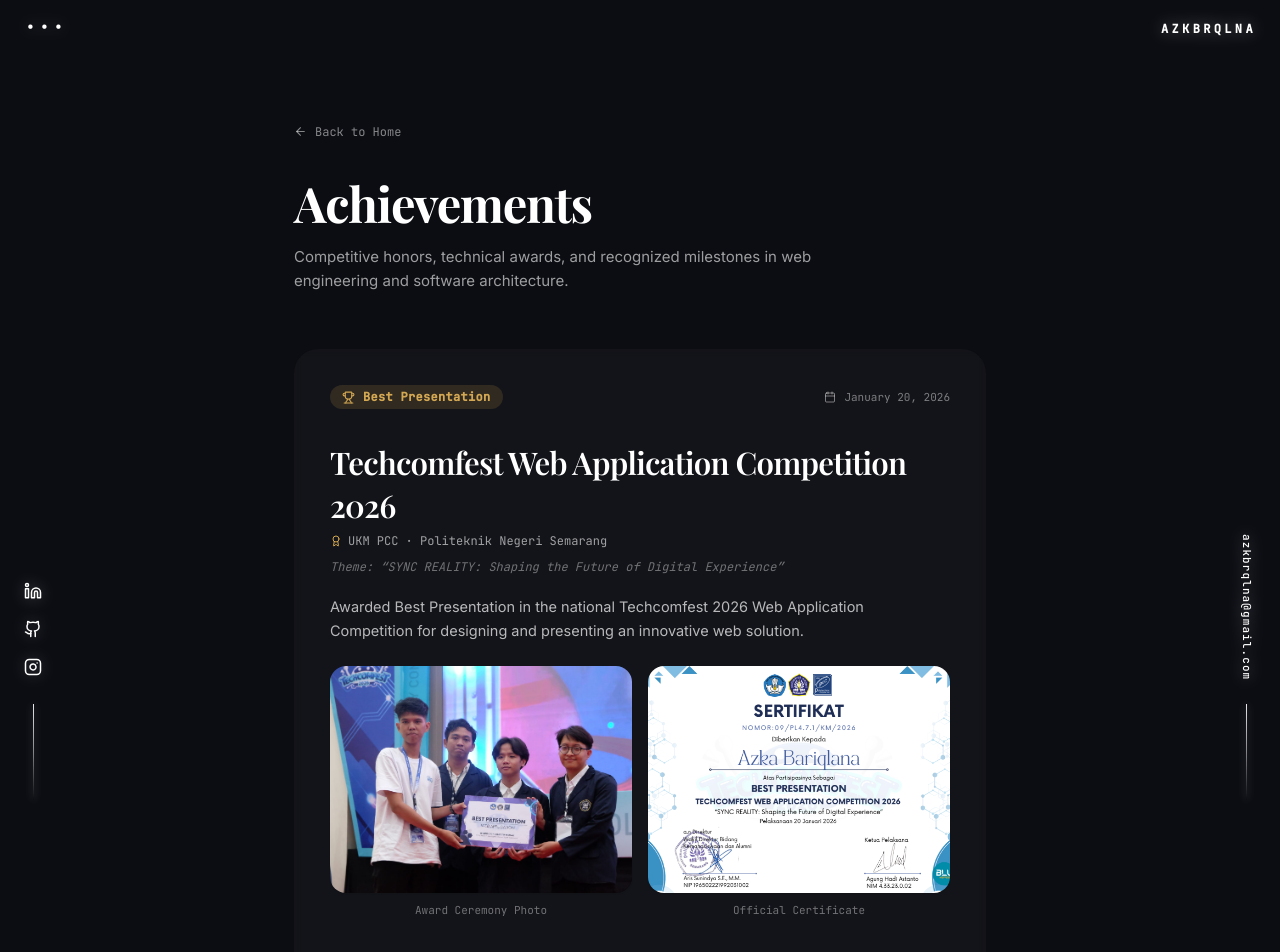
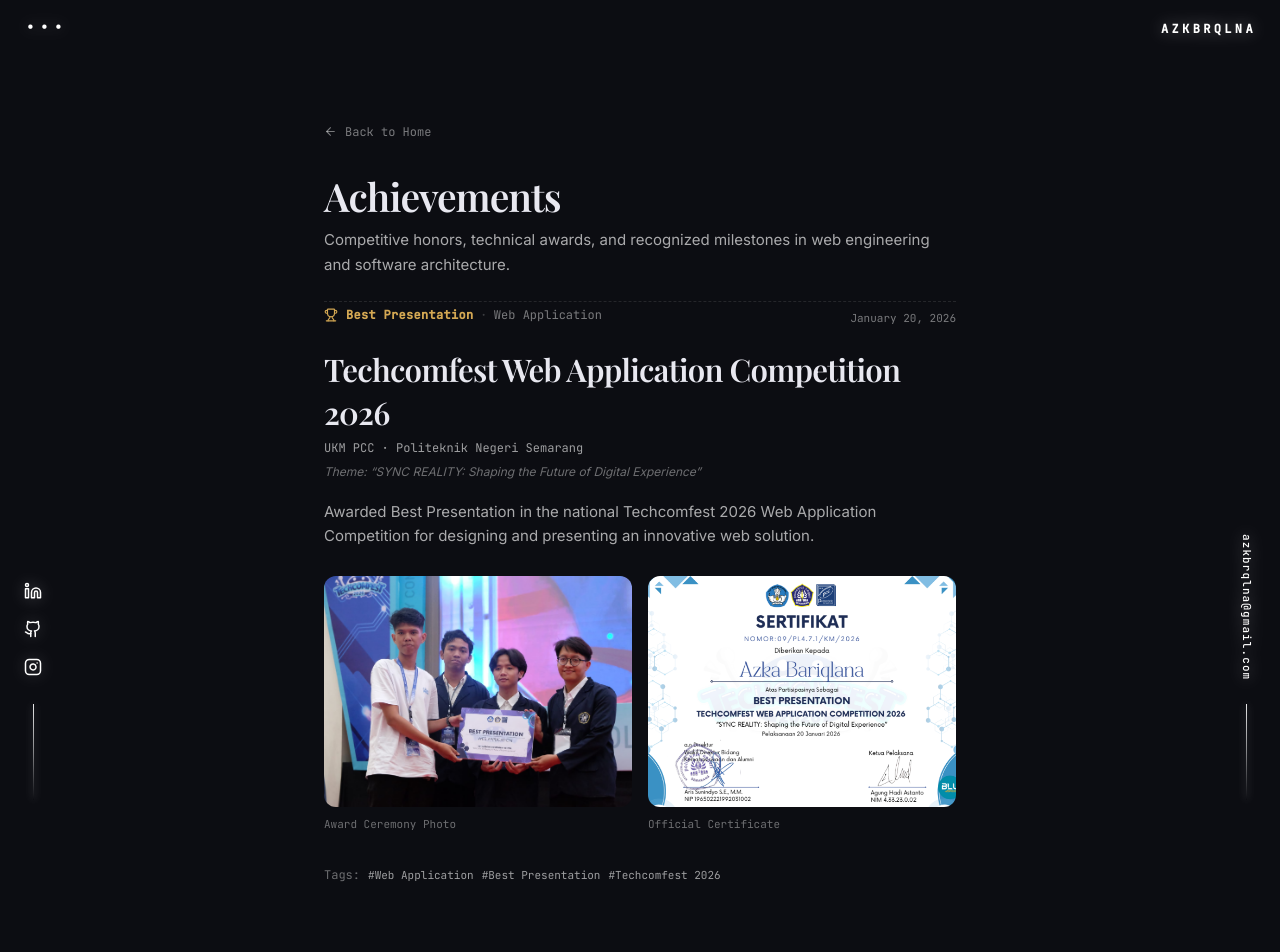
Before and after one commit to azkbrqlna/portofolio, a Next.js app: page /achievements in a window 1280 px wide. Shown: the top 952 px of the page. Built offline with nearby package versions, Linux system fonts and the light colour scheme; a web font is replaced by a local one.

Commit message:
feat: add achievements page with interactive media dialogs

```diff
--- a/src/app/achievements/page.jsx
+++ b/src/app/achievements/page.jsx
@@ -7,8 +7,6 @@
   ArrowLeft,
   ExternalLink,
   Trophy,
-  Award,
-  Calendar,
   Maximize2,
 } from "lucide-react";
 import {
@@ -22,12 +20,12 @@
 export default function AchievementsPage() {
   return (
     <div className="min-h-screen">
-      <div className="mx-auto max-w-[740px] px-6 pt-24 pb-28">
+      <div className="mx-auto max-w-[680px] px-6 pt-24 pb-28">
         {/* Navigation Link */}
         <div className="pt-6 pb-6">
           <Link
             href="/"
-            className="group inline-flex items-center gap-2 font-mono text-xs text-white/50 hover:text-white transition-colors duration-200 mb-8"
+            className="group inline-flex items-center gap-2 font-mono text-xs text-white/45 hover:text-[#d4a853] transition-colors duration-200 mb-8"
           >
             <ArrowLeft
               size={13}
@@ -37,76 +35,76 @@
           </Link>
 
           {/* Page Heading */}
-          <div className="space-y-3">
+          <div className="space-y-2">
             <h1
-              className="text-3xl sm:text-5xl font-serif font-bold text-white tracking-tight leading-tight"
+              className="text-3xl sm:text-4xl font-serif font-semibold text-[#e8e8f0] tracking-tight leading-tight"
               style={{ fontFamily: "'Playfair Display', Georgia, serif" }}
             >
               Achievements
             </h1>
-            <p className="text-[15px] text-white/60 leading-relaxed max-w-xl">
+            <p className="text-[15px] text-white/65 leading-relaxed">
               Competitive honors, technical awards, and recognized milestones in
               web engineering and software architecture.
             </p>
           </div>
         </div>
 
-        {/* Spacing instead of line divider */}
-        <div className="h-8" />
+        <hr className="dotted-divider mb-12" />
 
-        {/* Achievements Showcase List */}
+        {/* Achievements List - No cards, no outer borders, pure editorial flow */}
         <div className="space-y-12">
-          {achievements.map((item) => (
-            <article
-              key={item.id}
-              className="relative rounded-3xl bg-white/[0.03] p-6 sm:p-9 backdrop-blur-sm transition-all duration-300 hover:bg-white/[0.045]"
-            >
+          {achievements.map((item, idx) => (
+            <article key={item.id || idx} className="space-y-5">
               {/* Header Badges: Award title & date */}
-              <div className="flex flex-wrap items-center justify-between gap-3 pb-4">
-                <div className="inline-flex items-center gap-2 px-3 py-1 rounded-full bg-[#d4a853]/15 text-[#d4a853] font-mono text-xs font-semibold tracking-wide">
-                  <Trophy size={13} className="shrink-0 text-[#d4a853]" />
-                  <span>{item.award}</span>
+              <div className="flex flex-col sm:flex-row sm:items-baseline sm:justify-between gap-1.5">
+                <div className="flex items-center gap-2">
+                  <Trophy size={14} className="text-[#d4a853] shrink-0" />
+                  <span className="font-mono text-xs font-semibold text-[#d4a853] tracking-wide">
+                    {item.award}
+                  </span>
+                  <span className="text-white/20">·</span>
+                  <span className="font-mono text-xs text-white/45">
+                    {item.category}
+                  </span>
                 </div>
 
-                <div className="flex items-center gap-2 font-mono text-[11px] text-white/45">
-                  <Calendar size={12} />
-                  <span>{item.date}</span>
-                </div>
+                <span className="font-mono text-[11px] text-white/45">
+                  {item.date}
+                </span>
               </div>
 
               {/* Title & Organization */}
-              <div className="pt-4 pb-3 space-y-1.5">
+              <div className="space-y-1.5">
                 <h2
-                  className="text-2xl sm:text-3xl font-serif font-semibold text-white tracking-tight leading-snug"
+                  className="text-2xl sm:text-3xl font-serif font-semibold text-[#e8e8f0] tracking-tight leading-snug"
                   style={{ fontFamily: "'Playfair Display', Georgia, serif" }}
                 >
                   {item.title}
                 </h2>
 
-                <p className="font-mono text-xs text-white/60 flex items-center gap-1.5">
-                  <Award size={12} className="text-[#d4a853]" />
-                  <span>{item.organizer}</span>
+                <p className="font-mono text-xs text-white/60">
+                  {item.organizer}
                 </p>
 
                 {item.theme && (
-                  <p className="text-xs font-mono text-white/40 italic pt-1">
+                  <p className="text-xs text-white/40 italic pt-0.5">
                     Theme: &ldquo;{item.theme}&rdquo;
                   </p>
                 )}
               </div>
 
               {/* Description */}
-              <p className="text-[14.5px] text-white/70 leading-relaxed pt-2 pb-6">
+              <p className="text-[15px] text-white/65 leading-relaxed">
                 {item.description}
               </p>
 
-              {/* Media Showcase Grid: Photo + Certificate (No borders) */}
-              <div className="grid grid-cols-1 sm:grid-cols-2 gap-4 pb-6">
+              {/* Media Showcase Grid: Photo + Certificate */}
+              <div className="grid grid-cols-1 sm:grid-cols-2 gap-4 pt-2 pb-2">
                 {/* 1. Ceremony Photo */}
                 <div className="space-y-2">
                   <Dialog>
                     <DialogTrigger asChild>
-                      <div className="relative aspect-[4/3] rounded-2xl overflow-hidden bg-black/50 cursor-pointer group shadow-sm">
+                      <div className="relative aspect-[4/3] rounded-xl overflow-hidden bg-black/40 cursor-pointer group">
                         <img
                           src={item.photo.src}
                           alt={item.photo.alt}
@@ -116,11 +114,11 @@
                         {/* Hover Overlay Hint */}
                         <div className="absolute inset-0 bg-black/40 opacity-0 group-hover:opacity-100 transition-opacity duration-200 flex items-center justify-center gap-1.5 text-xs font-mono text-white backdrop-blur-[2px]">
                           <Maximize2 size={13} />
-                          <span>View Full Photo</span>
+                          <span>View Photo</span>
                         </div>
                       </div>
                     </DialogTrigger>
-                    <DialogContent className="max-w-[92vw] sm:max-w-[640px] p-4 bg-[#0f0f14] text-white gap-3 rounded-2xl shadow-2xl shadow-black/95">
+                    <DialogContent className="max-w-[92vw] sm:max-w-[640px] p-4 bg-[#0f0f14] border border-white/10 text-white gap-3 rounded-2xl shadow-2xl shadow-black/95">
                       <DialogHeader className="pr-6 text-left">
                         <DialogTitle className="font-mono text-xs sm:text-sm text-white/90">
                           {item.photo.alt}
@@ -146,7 +144,7 @@
                       </div>
                     </DialogContent>
                   </Dialog>
-                  <p className="font-mono text-[11px] text-white/40 text-center">
+                  <p className="font-mono text-[11px] text-white/40">
                     Award Ceremony Photo
                   </p>
                 </div>
@@ -155,7 +153,7 @@
                 <div className="space-y-2">
                   <Dialog>
                     <DialogTrigger asChild>
-                      <div className="relative aspect-[4/3] rounded-2xl overflow-hidden bg-black/50 cursor-pointer group shadow-sm">
+                      <div className="relative aspect-[4/3] rounded-xl overflow-hidden bg-black/40 cursor-pointer group">
                         <img
                           src={item.certificate.src}
                           alt={item.certificate.alt}
@@ -169,7 +167,7 @@
                         </div>
                       </div>
                     </DialogTrigger>
-                    <DialogContent className="max-w-[92vw] sm:max-w-[640px] p-4 bg-[#0f0f14] text-white gap-3 rounded-2xl shadow-2xl shadow-black/95">
+                    <DialogContent className="max-w-[92vw] sm:max-w-[640px] p-4 bg-[#0f0f14] border border-white/10 text-white gap-3 rounded-2xl shadow-2xl shadow-black/95">
                       <DialogHeader className="pr-6 text-left">
                         <DialogTitle className="font-mono text-xs sm:text-sm text-white/90">
                           {item.certificate.alt}
@@ -195,30 +193,35 @@
                       </div>
                     </DialogContent>
                   </Dialog>
-                  <p className="font-mono text-[11px] text-white/40 text-center">
+                  <p className="font-mono text-[11px] text-white/40">
                     Official Certificate
                   </p>
                 </div>
               </div>
 
-              {/* Tags without borders */}
+              {/* Tags */}
               {item.tags && item.tags.length > 0 && (
-                <div className="flex flex-wrap gap-2 pt-3">
+                <div className="flex flex-wrap items-center gap-2 pt-1">
+                  <span className="font-mono text-xs text-white/40">Tags:</span>
                   {item.tags.map((tag, i) => (
                     <span
                       key={i}
-                      className="font-mono text-[11px] text-white/55 px-2.5 py-1 rounded-lg bg-white/[0.04]"
+                      className="font-mono text-[11px] text-white/60"
                     >
-                      {tag}
+                      #{tag}
                     </span>
                   ))}
                 </div>
+              )}
+
+              {idx < achievements.length - 1 && (
+                <hr className="dotted-divider pt-8" />
               )}
             </article>
           ))}
         </div>
 
-        {/* Footer (No top border, separated by generous space) */}
+        {/* Footer */}
         <div className="pt-20 mt-16 text-center">
           <p className="font-mono text-[10px] tracking-widest text-white/30 uppercase">
             Azka Bariqlana · {new Date().getFullYear()}
```
